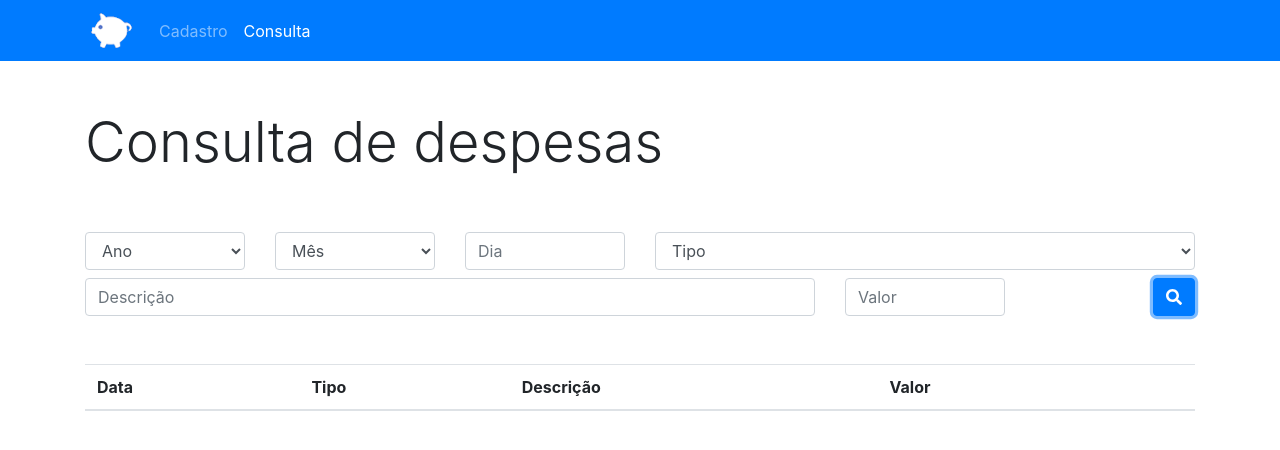
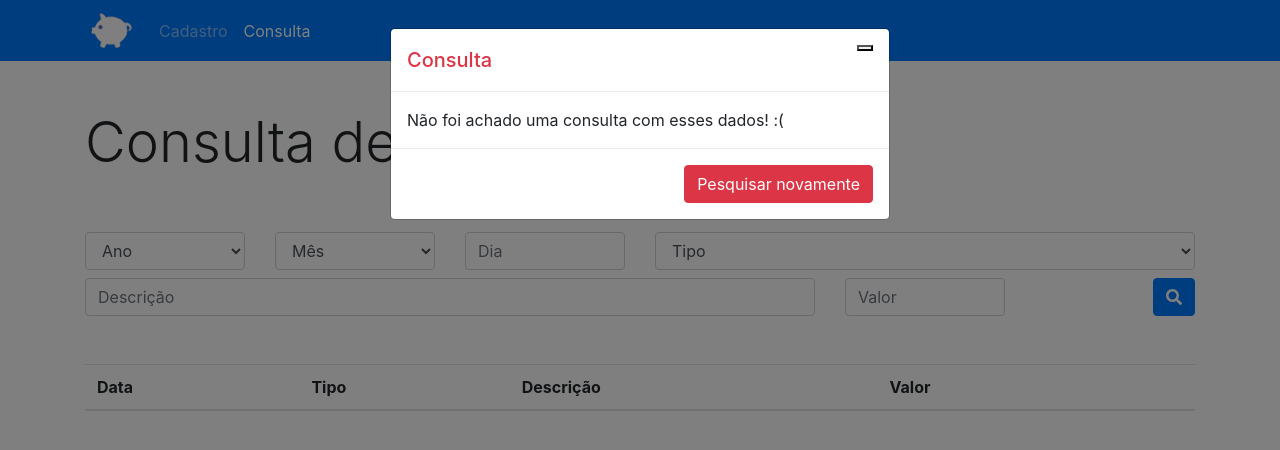
Before and after one commit to biavidalf/track-costs, a plain HTML site: page consulta.html in a window 1280 px wide. Both pictures are taken after a click on the button 1174 px from the left and 297 px from the top of the page. Drawn offline with nearby package versions, Linux system fonts and the light colour scheme.

Commit message:
Finalizando filtragem e exclusao de despesas

```diff
--- a/consulta.html
+++ b/consulta.html
@@ -13,6 +13,7 @@
 
     <!-- Font Awesome -->
     <script defer src="https://use.fontawesome.com/releases/v5.0.8/js/all.js"></script>
+    <script src="https://kit.fontawesome.com/cb18e7956b.js" crossorigin="anonymous"></script>
 
 	</head>
 
@@ -127,7 +128,28 @@
       </div>
     </div>
 
+
+    <!-- Modal de avisos-->
+    <div class="modal fade" id="modalGravacao" tabindex="-1" aria-labelledby="exampleModalLabel" aria-hidden="true">
+      <div class="modal-dialog">
+        <div class="modal-content">
+          <div id="modalHeader" class="modal-header"> <!-- text-danger -->
+            <h5 class="modal-title" id="modalLabel"></h5>
+            <button type="button" class="btn-close" data-bs-dismiss="modal" aria-label="Close"></button>
+          </div>
+          <div id="modalBody" class="modal-body">
+
+          </div>
+          <div class="modal-footer">
+            <a href="consulta.html"><button type="button" class="btn btn-secondary" id="btnConsulta">Consultar Despesas</button></a>
+            <button id="btnClose" type="button" class="btn btn-primary" data-bs-dismiss="modal"></button>
+          </div>
+        </div>
+      </div>
+    </div>
+
     <script src="js/script.js"></script>
+    <script src="bootstrap/js/bootstrap.min.js"></script>
   </body>
 
 </html>
--- a/js/script.js
+++ b/js/script.js
@@ -13,7 +13,6 @@ class Despesa{
 
     validar_parametros(){
         for(let key in this){
-            console.log(this[key])
             if(this[key] == "" || this[key] == undefined || this[key] == null){
                 return false
             }
@@ -50,13 +49,46 @@ class Bd{
             if(despesa === null){
                 continue
             }
+            despesa.id = i
             registros.push(despesa)
         }
+        console.log(registros)
         return registros
     }
 
     pesquisar(despesa){
-        console.log(despesa)
+        let despesas = this.recuperarRegistros()
+        // Ano
+        if(despesa.ano != ''){
+            despesas = despesas.filter(d => d.ano == despesa.ano)
+        }
+
+        // Mes
+        if(despesa.mes != ''){
+            despesas = despesas.filter(d => d.mes == despesa.mes)
+        }
+
+        // Dia
+        if(despesa.dia != ''){
+            despesas = despesas.filter(d => d.dia == despesa.dia)
+        }
+
+        // Tipo
+        if(despesa.tipo != ''){
+            despesas = despesas.filter(d => d.tipo == despesa.tipo)
+        }
+
+        // Descricao
+        if(despesa.descricao != ''){
+            despesas = despesas.filter(d => (d.descricao).toLowerCase().includes((despesa.descricao).toLowerCase()))
+        }
+
+        // Valor
+        if(despesa.valor != ''){
+            despesas = despesas.filter(d => d.valor == despesa.valor)
+        }
+
+        return despesas
     }
 }
 let bd = new Bd
@@ -100,8 +132,14 @@ function registrarDespesa(){
 
         $('#modalGravacao').modal('show')
     }else{
-        document.getElementById('modalLabel').innerHTML = 'Erro no registro'
-        document.getElementById('modalBody').innerHTML = 'Existem campos obrigratórios que não foram preenchidos'
+        modalErro('Erro no registro', 'Existem campos obrigratórios que não foram preenchidos', 'Voltar e corrigir')
+    }
+}
+
+
+function modalErro(titulo, descricao, btn_title){
+    document.getElementById('modalLabel').innerHTML = titulo
+    document.getElementById('modalBody').innerHTML = descricao
     if(document.getElementById('modalHeader').classList.contains('text-success')){
         document.getElementById('modalHeader').classList.remove('text-success')
         document.getElementById('btnClose').classList.remove('btn-success')
@@ -109,19 +147,21 @@ function registrarDespesa(){
     document.getElementById('modalHeader').classList.add('text-danger')
     document.getElementById('btnClose').classList.add('btn-danger')
     document.getElementById('btnConsulta').style.display = 'none';
-        document.getElementById('btnClose').innerHTML = 'Voltar e corrigir'
+    document.getElementById('btnClose').innerHTML = btn_title
 
     $('#modalGravacao').modal('show')
 }
-}
-
 
 /*
     ====================== FUNÇÕES DE CONSULTA ======================
 */
-function carregaListaDespesas(){
-    let despesas = bd.recuperarRegistros()
-    console.log(despesas)
+function carregaListaDespesas(despesas = Array(), filtro = false){
+    if(despesas.length == 0 && filtro == false){
+        despesas = bd.recuperarRegistros()
+    }else if(despesas.length == 0 && filtro == true){
+        modalErro('Consulta', 'Não foi achado uma consulta com esses dados! :(', 'Pesquisar novamente')
+    }
+
     document.getElementById('tabela').innerHTML = ''
 
     for(let despesa in despesas){
@@ -147,7 +187,9 @@ function carregaListaDespesas(){
         <td>${despesas[despesa].tipo}</td>
         <td>${despesas[despesa].descricao}</td>
         <td>${despesas[despesa].valor}</td>
+        <td><button id="${despesas[despesa].id}" onclick="removerDespesa(${despesas[despesa].id})" class="btn btn-primary btn-danger"><i class="fa-solid fa-rectangle-xmark"></i></button></td>
         `
+
     }
 }
 
@@ -160,6 +202,12 @@ function pesquisarDespesa(){
     let valor = document.getElementById('valor').value
 
     let despesa = new Despesa(ano, mes, dia, tipo, descricao, valor)
+    let despesas = bd.pesquisar(despesa)
 
-    bd.pesquisar(despesa)
+    carregaListaDespesas(despesas, true)
 }
+
+function removerDespesa(id_despesa){
+    localStorage.removeItem(id_despesa);
+    carregaListaDespesas()
+}
```
Also changed, not shown: index.html (+1 -1 lines). Lines whose indentation alone changed are shown as unchanged.
